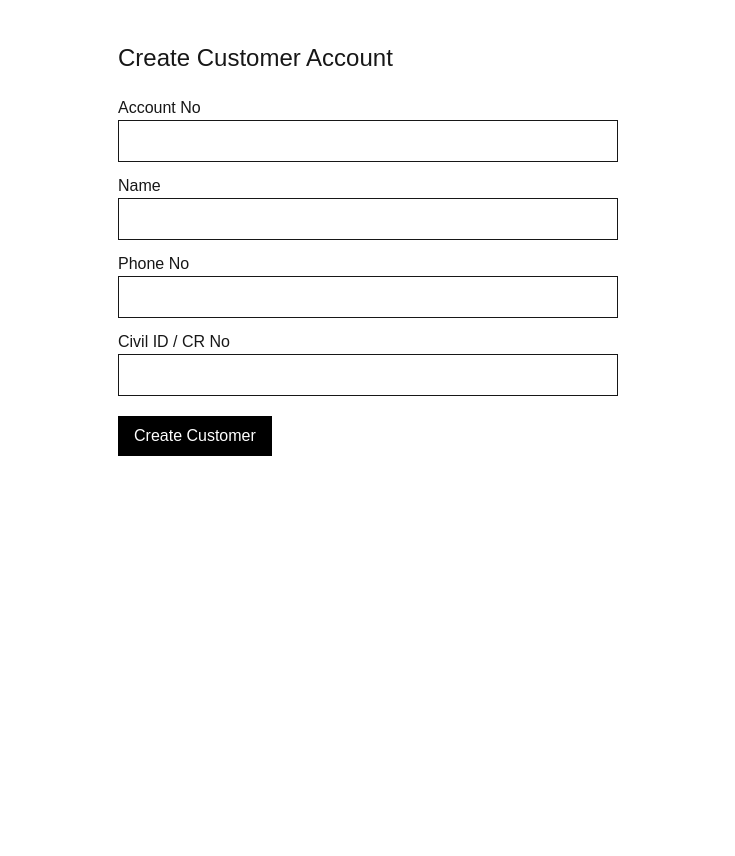
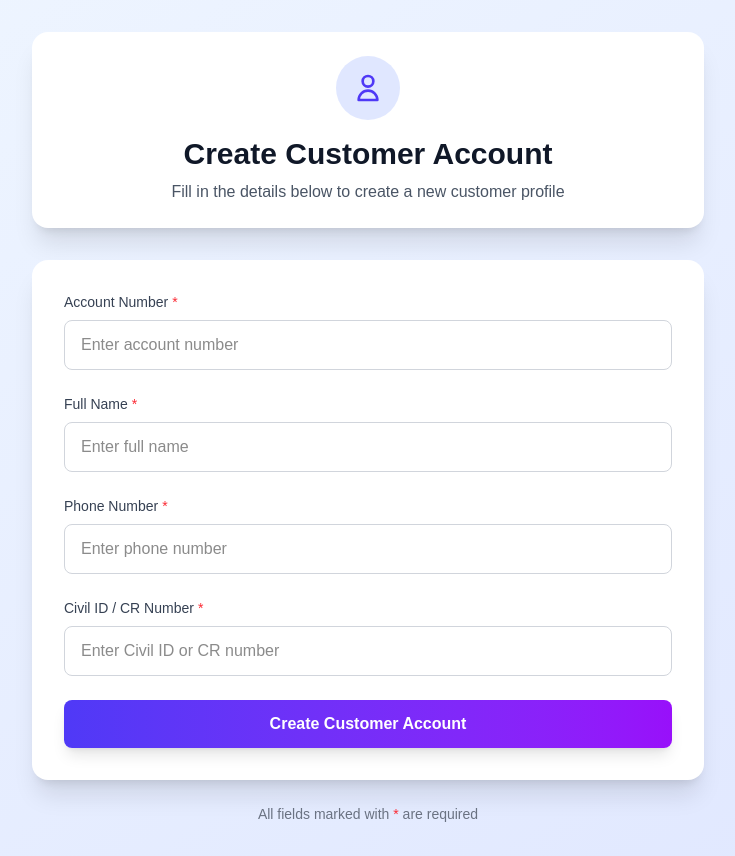
Before and after one commit to BLOUDANJEWELLERY/accounts, a Next.js app in the folder acc/: page /customers/create in a window 1280 px wide. Shown: the whole page, without its empty margins (272-1007 px from the left). Before the commit the page ends 800 px from the top, so only its background shows below. Built offline with nearby package versions, Linux system fonts and the light colour scheme.

Commit message:
modified:   acc/pages/customers/create.tsx

```diff
--- a/acc/pages/customers/create.tsx
+++ b/acc/pages/customers/create.tsx
@@ -50,58 +50,132 @@
     }
   };
 
+  return (
+    <div className="min-h-screen bg-gradient-to-br from-blue-50 to-indigo-100 py-8 px-4 sm:px-6 lg:px-8">
+      <div className="max-w-2xl mx-auto">
+        {/* Header Card */}
+        <div className="bg-white rounded-2xl shadow-xl p-6 mb-8 text-center">
+          <div className="w-16 h-16 bg-indigo-100 rounded-full flex items-center justify-center mx-auto mb-4">
+            <svg className="w-8 h-8 text-indigo-600" fill="none" stroke="currentColor" viewBox="0 0 24 24">
+              <path strokeLinecap="round" strokeLinejoin="round" strokeWidth={2} d="M16 7a4 4 0 11-8 0 4 4 0 018 0zM12 14a7 7 0 00-7 7h14a7 7 0 00-7-7z" />
+            </svg>
+          </div>
+          <h1 className="text-3xl font-bold text-gray-900 mb-2">Create Customer Account</h1>
+          <p className="text-gray-600">Fill in the details below to create a new customer profile</p>
+        </div>
 
-  return (
-    <div style={{ maxWidth: "500px", margin: "40px auto" }}>
-      <h1 style={{ fontSize: "24px", marginBottom: "20px" }}>Create Customer Account</h1>
-
-      <form onSubmit={handleSubmit}>
-        <label>Account No</label>
+        {/* Form Card */}
+        <div className="bg-white rounded-2xl shadow-xl p-6 sm:p-8">
+          <form onSubmit={handleSubmit} className="space-y-6">
+            {/* Account Number Field */}
+            <div>
+              <label className="block text-sm font-medium text-gray-700 mb-2">
+                Account Number
+                <span className="text-red-500 ml-1">*</span>
+              </label>
+              <div className="relative">
                 <input
                   name="accountNo"
                   value={form.accountNo}
                   onChange={handleChange}
                   required
-          className="border p-2 w-full mb-3"
+                  className="w-full px-4 py-3 border border-gray-300 rounded-lg focus:ring-2 focus:ring-indigo-500 focus:border-indigo-500 transition-all duration-200 outline-none"
+                  placeholder="Enter account number"
                 />
+              </div>
+            </div>
 
-        <label>Name</label>
+            {/* Name Field */}
+            <div>
+              <label className="block text-sm font-medium text-gray-700 mb-2">
+                Full Name
+                <span className="text-red-500 ml-1">*</span>
+              </label>
+              <div className="relative">
                 <input
                   name="name"
                   value={form.name}
                   onChange={handleChange}
                   required
-          className="border p-2 w-full mb-3"
+                  className="w-full px-4 py-3 border border-gray-300 rounded-lg focus:ring-2 focus:ring-indigo-500 focus:border-indigo-500 transition-all duration-200 outline-none"
+                  placeholder="Enter full name"
                 />
+              </div>
+            </div>
 
-        <label>Phone No</label>
+            {/* Phone Number Field */}
+            <div>
+              <label className="block text-sm font-medium text-gray-700 mb-2">
+                Phone Number
+                <span className="text-red-500 ml-1">*</span>
+              </label>
+              <div className="relative">
                 <input
                   name="phone"
                   value={form.phone}
                   onChange={handleChange}
                   required
-          className="border p-2 w-full mb-3"
+                  className="w-full px-4 py-3 border border-gray-300 rounded-lg focus:ring-2 focus:ring-indigo-500 focus:border-indigo-500 transition-all duration-200 outline-none"
+                  placeholder="Enter phone number"
                 />
+              </div>
+            </div>
 
-        <label>Civil ID / CR No</label>
+            {/* Civil ID Field */}
+            <div>
+              <label className="block text-sm font-medium text-gray-700 mb-2">
+                Civil ID / CR Number
+                <span className="text-red-500 ml-1">*</span>
+              </label>
+              <div className="relative">
                 <input
                   name="civilId"
                   value={form.civilId}
                   onChange={handleChange}
                   required
-          className="border p-2 w-full mb-3"
+                  className="w-full px-4 py-3 border border-gray-300 rounded-lg focus:ring-2 focus:ring-indigo-500 focus:border-indigo-500 transition-all duration-200 outline-none"
+                  placeholder="Enter Civil ID or CR number"
                 />
+              </div>
+            </div>
 
+            {/* Submit Button */}
             <button
               type="submit"
               disabled={loading}
-          className="bg-black text-white px-4 py-2 mt-2"
+              className="w-full bg-gradient-to-r from-indigo-600 to-purple-600 text-white py-3 px-6 rounded-lg font-semibold hover:from-indigo-700 hover:to-purple-700 focus:ring-2 focus:ring-indigo-500 focus:ring-offset-2 transition-all duration-200 disabled:opacity-50 disabled:cursor-not-allowed shadow-lg hover:shadow-xl transform hover:-translate-y-0.5"
             >
-          {loading ? "Saving..." : "Create Customer"}
+              {loading ? (
+                <span className="flex items-center justify-center">
+                  <svg className="animate-spin -ml-1 mr-3 h-5 w-5 text-white" xmlns="http://www.w3.org/2000/svg" fill="none" viewBox="0 0 24 24">
+                    <circle className="opacity-25" cx="12" cy="12" r="10" stroke="currentColor" strokeWidth="4"></circle>
+                    <path className="opacity-75" fill="currentColor" d="M4 12a8 8 0 018-8V0C5.373 0 0 5.373 0 12h4zm2 5.291A7.962 7.962 0 014 12H0c0 3.042 1.135 5.824 3 7.938l3-2.647z"></path>
+                  </svg>
+                  Creating Customer...
+                </span>
+              ) : (
+                "Create Customer Account"
+              )}
             </button>
           </form>
 
-      {msg && <p className="mt-4 text-blue-600">{msg}</p>}
+          {/* Message Display */}
+          {msg && (
+            <div className={`mt-6 p-4 rounded-lg text-center font-medium ${
+              msg.includes("successfully")
+                ? "bg-green-50 text-green-700 border border-green-200"
+                : "bg-red-50 text-red-700 border border-red-200"
+            }`}>
+              {msg}
+            </div>
+          )}
+        </div>
+
+        {/* Footer Note */}
+        <div className="text-center mt-6 text-gray-500 text-sm">
+          <p>All fields marked with <span className="text-red-500">*</span> are required</p>
+        </div>
+      </div>
     </div>
   );
 }
```
Lines whose indentation alone changed are shown as unchanged.
